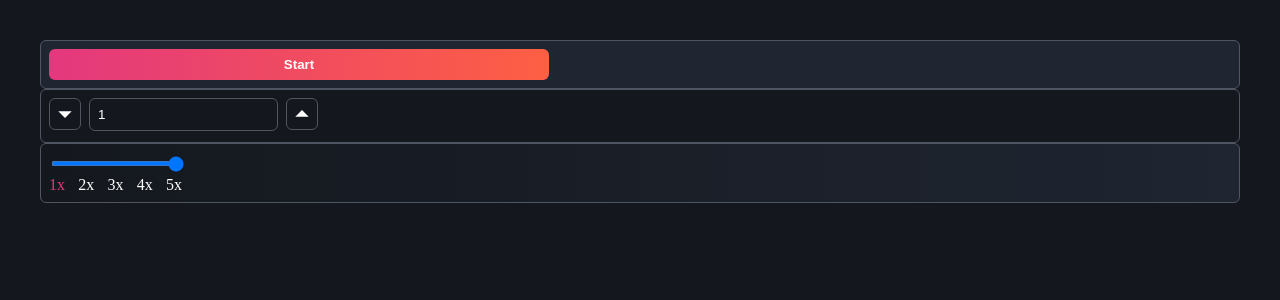
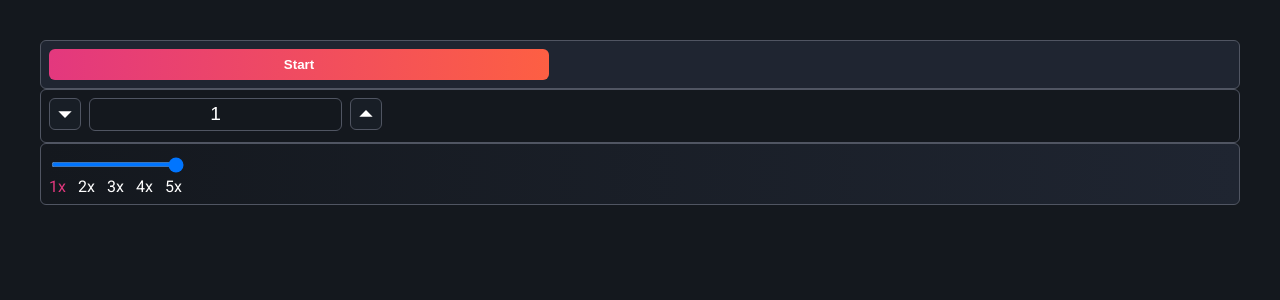
Before and after one commit to ramilamparo/sps, a React (Vite) app in the folder frontend/: page / in a window 1280 px wide. Shown: the top 300 px of the page. Built offline with nearby package versions, Linux system fonts and the light colour scheme.

Commit message:
Add font.

```diff
--- a/frontend/package.json
+++ b/frontend/package.json
@@ -10,6 +10,7 @@
     "preview": "vite preview"
   },
   "dependencies": {
+    "@fontsource/roboto": "^4.5.8",
     "clsx": "^1.2.1",
     "react": "^18.2.0",
     "react-dom": "^18.2.0",
--- a/frontend/src/components/NumberInput/NumberInput.module.scss
+++ b/frontend/src/components/NumberInput/NumberInput.module.scss
@@ -9,7 +9,9 @@
 	background-color: $color-background;
 	border: 1px solid $color-border;
 	margin: 0 $spacing;
-	padding-left: $spacing;
+	font-size: $font-size * 1.2;
+	text-align: center;
+	flex-grow: 1;
 }
 
 .button {
@@ -18,7 +20,7 @@
 	padding: 0;
 	height: 2rem;
 	width: 2rem;
-	background-color: $color-background;
+	background-color: $color-item-bg;
 	position: relative;
 	transition: all 200ms linear;
 
--- a/frontend/src/main.tsx
+++ b/frontend/src/main.tsx
@@ -2,6 +2,7 @@ import React from "react";
 import ReactDOM from "react-dom/client";
 import App from "./App.tsx";
 import "./styles/global.scss";
+import "@fontsource/roboto";
 
 ReactDOM.createRoot(document.getElementById("root") as HTMLElement).render(
 	<React.StrictMode>
--- a/frontend/src/styles/global.scss
+++ b/frontend/src/styles/global.scss
@@ -3,6 +3,7 @@ body {
 	font-size: $font-size;
 	margin: 0;
 	background-color: $color-background;
+	font-family: "Roboto";
 }
 
 * {
```
Also changed, not shown: 1 other file (tests, documents, lock files or other folders).
